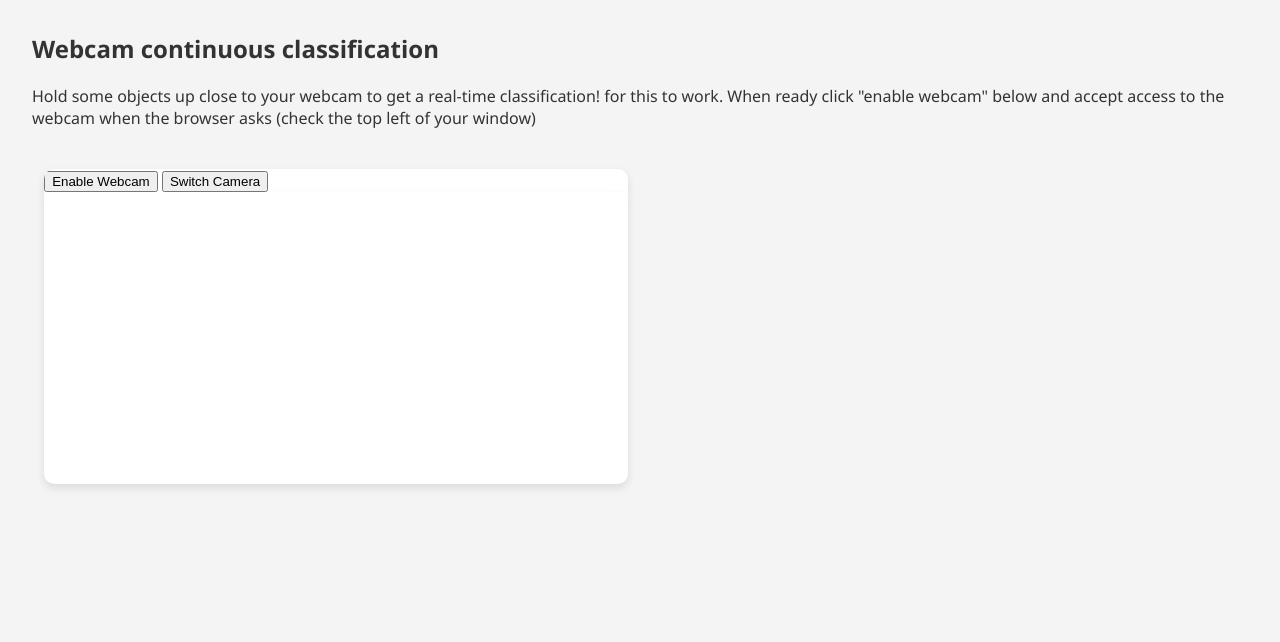
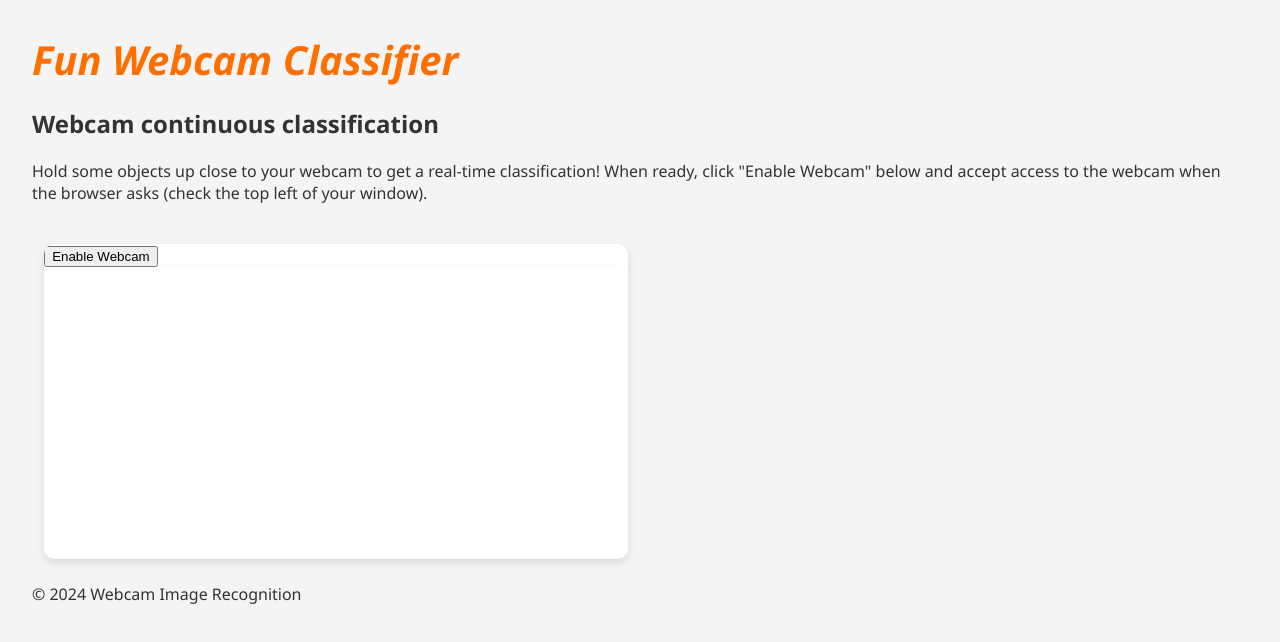
Before and after one commit to skywalkerkabza/imageRecognition, a website: page public/index.html in a window 1280 px wide. Drawn offline with Linux system fonts and the light colour scheme; a script that the page names is missing.

Commit message:
Update index.html

```diff
--- a/public/index.html
+++ b/public/index.html
@@ -5,22 +5,26 @@
     <meta charset="utf-8">
     <meta http-equiv="X-UA-Compatible" content="IE=edge">
     <meta name="viewport" content="width=device-width, initial-scale=1">
-    <!-- Import the webpage's stylesheet -->
     <link rel="stylesheet" href="style.css">
 </head>
 <body>
-    <h2>Webcam continuous classification</h2>
-    <p>Hold some objects up close to your webcam to get a real-time classification!  for this to work. When ready click "enable webcam" below and accept access to the webcam when the browser asks (check the top left of your window)</p>
-    <div id="liveView" class="videoView">
-        <button id="webcamButton">Enable Webcam</button>
-        <button id="switchCameraButton">Switch Camera</button> <!-- New button for switching camera -->
-        <video id="webcam" autoplay></video>
-    </div>
-    <!-- Import TensorFlow.js library -->
+    <header>
+        <h1>Fun Webcam Classifier</h1>
+    </header>
+    <section>
+        <h2>Webcam continuous classification</h2>
+        <p>Hold some objects up close to your webcam to get a real-time classification! When ready, click "Enable Webcam" below and accept access to the webcam when the browser asks (check the top left of your window).</p>
+        <div id="liveView" class="videoView">
+            <button id="webcamButton">Enable Webcam</button>
+            <video id="webcam" autoplay></video>
+            <p>Click "Enable Webcam" to start</p>
+        </div>
+    </section>
+    <footer>
+        <p>&copy; 2024 Webcam Image Recognition</p>
+    </footer>
     <script src="https://cdn.jsdelivr.net/npm/@tensorflow/tfjs@2.0.0/dist/tf.min.js" type="text/javascript"></script>
-    <!-- Load the coco-ssd model to use to recognize things in images -->
     <script src="https://cdn.jsdelivr.net/npm/@tensorflow-models/coco-ssd"></script>
-    <!-- Import the page's JavaScript to do some stuff -->
     <script src="script.js"></script>
 </body>
 </html>
```
